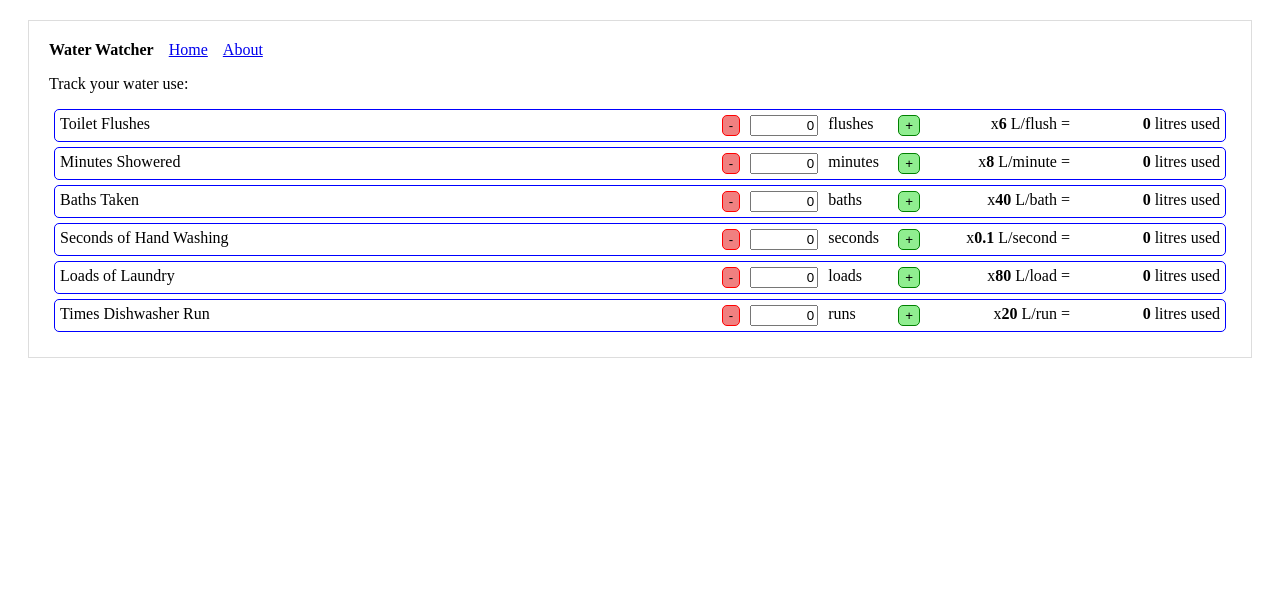
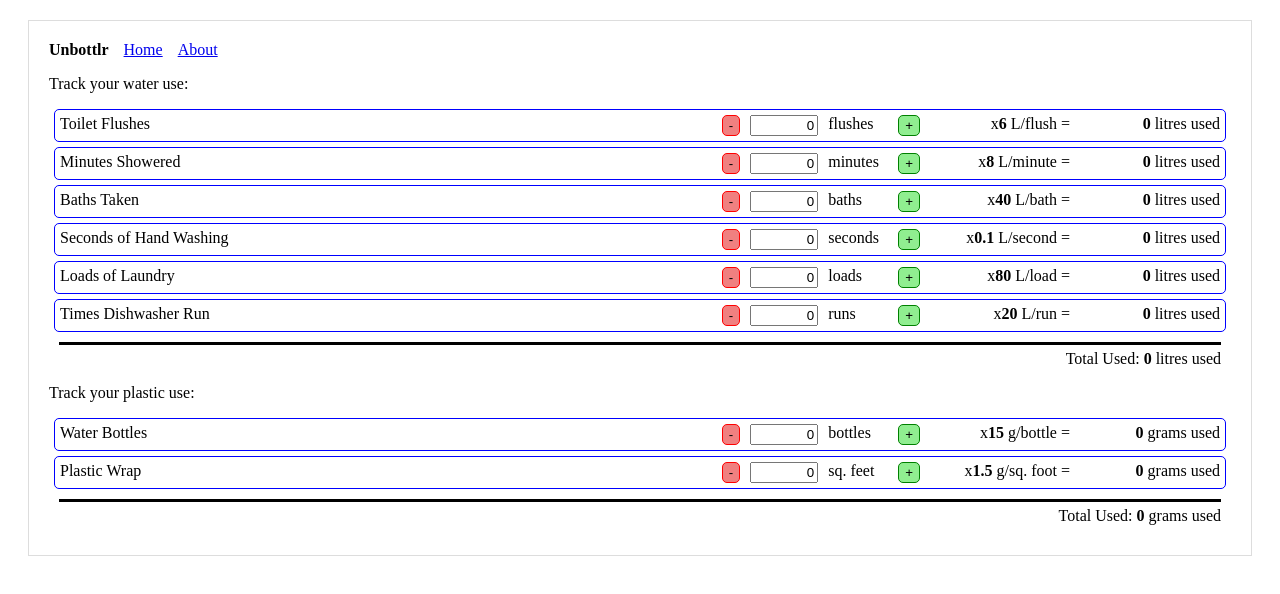
Before and after one commit to ophunt/madhacks2019, a Next.js app: page / in a window 1280 px wide. Shown: the top 594 px of the page. Built offline with nearby package versions, Linux system fonts and the light colour scheme.

Commit message:
Abstracted Calculator into more flexible class

```diff
--- /dev/null
+++ b/components/Calculator.js
@@ -0,0 +1,65 @@
+import Counter from "../components/Counter";
+
+export default class Index extends React.Component {
+	constructor(props) {
+		super(props);
+
+		let categories = props.categories;
+
+		this.state = {};
+
+		for (let i in categories) {
+			let category = categories[i];
+			this.state[category[0]] = {
+				multiplier: category[1],
+				units: category[2],
+				unit: category[3],
+				count: 0,
+				mainUnit: props.mainUnit,
+				mainUnitShort: props.mainUnitShort,
+			};
+		};
+
+		this.updateCount = this.updateCount.bind(this);
+	};
+
+	updateCount(n, i) {
+		const categoryName = Object.keys(this.state)[i];
+		const categoryObj = this.state[categoryName];
+		const newCategoryObj = { ...categoryObj, count: n};
+
+		this.setState({[categoryName]: newCategoryObj});
+	}
+
+	render() {
+		return (
+			<>
+				{
+					Object.keys(this.state).map((value, index) => {
+						return <Counter
+							key={index} index={index}
+							name={value} obj={this.state[value]}
+							updateCount={this.updateCount}
+						/>
+					})
+				}
+
+				<p className="total">
+				Total Used: <b>{Math.round(Object.keys(this.state).map((value, index) => {
+					let obj = this.state[value];
+					return obj.multiplier * obj.count;
+				}).reduce((prev, curr) => prev + curr) * 10) / 10}</b> {this.props.mainUnit} used
+				</p>
+
+				<style jsx>{`
+					.total {
+						text-align: right;
+						margin: 10px;
+						border-top: 3px solid black;
+						padding-top: 5px;
+					}
+				`}</style>
+			</>
+		)
+	};
+}
--- a/components/Counter.js
+++ b/components/Counter.js
@@ -33,9 +33,8 @@ export default class Counter extends React.Component {
 				<input type="text" value={this.props.obj.count} onChange={this.handleChange}/>
 				<p className="units">{this.props.obj.units}</p>
 				<button className="add" onClick={this.add}>+</button>
-				<p className="total">x<b>{this.props.obj.multiplier}</b> L/{this.props.obj.unit} = </p>
-				<p className="total"><b>{totalCount}</b> litres used</p>
-
+				<p className="total">x<b>{this.props.obj.multiplier}</b> {this.props.obj.mainUnitShort}/{this.props.obj.unit} = </p>
+				<p className="total"><b>{totalCount}</b> {this.props.obj.mainUnit} used</p>
 
 				<style jsx>{`
 					.counter {
--- a/components/Header.js
+++ b/components/Header.js
@@ -7,7 +7,7 @@ const linkStyle = {
 export default class Header extends React.Component {
 	render = () => (
 		<div className="header">
-			<b>Water Watcher</b>
+			<b>Unbottlr</b>
 
 			<Link href="/">
 				<a style={linkStyle}>Home</a>
--- /dev/null
+++ b/components/PlasticCalculator.js
@@ -0,0 +1,19 @@
+import Calculator from "./Calculator";
+
+export default class Index extends React.Component {
+	constructor(props) {
+		super(props);
+
+		this.categories = [
+			// ["name", litres/unit, plural unit, singular unit]
+			["Water Bottles", 15, "bottles", "bottle"],
+			["Plastic Wrap", 1.5, "sq. feet", "sq. foot"],
+		];
+	};
+
+	render() {
+		return (
+			<Calculator categories={this.categories} mainUnit="grams" mainUnitShort="g" />
+		)
+	};
+}
--- a/components/WaterCalculator.js
+++ b/components/WaterCalculator.js
@@ -1,10 +1,10 @@
-import Counter from "../components/Counter";
+import Calculator from "../components/Calculator";
 
 export default class Index extends React.Component {
 	constructor(props) {
 		super(props);
 
-		let categories = [
+		this.categories = [
 			// ["name", litres/unit, plural unit, singular unit]
 			["Toilet Flushes", 6, "flushes", "flush"],
 			["Minutes Showered", 8, "minutes", "minute"],
@@ -13,38 +13,11 @@ export default class Index extends React.Component {
 			["Loads of Laundry", 80, "loads", "load"],
 			["Times Dishwasher Run", 20, "runs", "run"],
 		];
-
-		this.state = {};
-
-		for (let i in categories) {
-			let category = categories[i];
-			this.state[category[0]] = {multiplier: category[1], units: category[2], unit: category[3], count: 0};
-		};
-
-		this.updateCount = this.updateCount.bind(this);
 	};
-
-	updateCount(n, i) {
-		const categoryName = Object.keys(this.state)[i];
-		const categoryObj = this.state[categoryName];
-		const newCategoryObj = { ...categoryObj, count: n};
-
-		this.setState({[categoryName]: newCategoryObj});
-	}
 
 	render() {
 		return (
-			<>
-			{
-				Object.keys(this.state).map((value, index) => {
-					return <Counter
-						key={index} index={index}
-						name={value} obj={this.state[value]}
-						updateCount={this.updateCount}
-					/>
-				})
-			}
-			</>
+			<Calculator color="blue" categories={this.categories} mainUnit="litres" mainUnitShort="L" />
 		)
 	};
 }
--- a/pages/index.js
+++ b/pages/index.js
@@ -1,5 +1,6 @@
 import Layout from "../components/HeaderedLayout";
 import WaterCalculator from "../components/WaterCalculator";
+import PlasticCalculator from "../components/PlasticCalculator";
 
 export default class Index extends React.Component {
 
@@ -8,6 +9,9 @@ export default class Index extends React.Component {
 			<Layout>
 				<p>Track your water use:</p>
 				<WaterCalculator />
+
+				<p>Track your plastic use:</p>
+				<PlasticCalculator />
 			</Layout>
 		)
 	};
```
